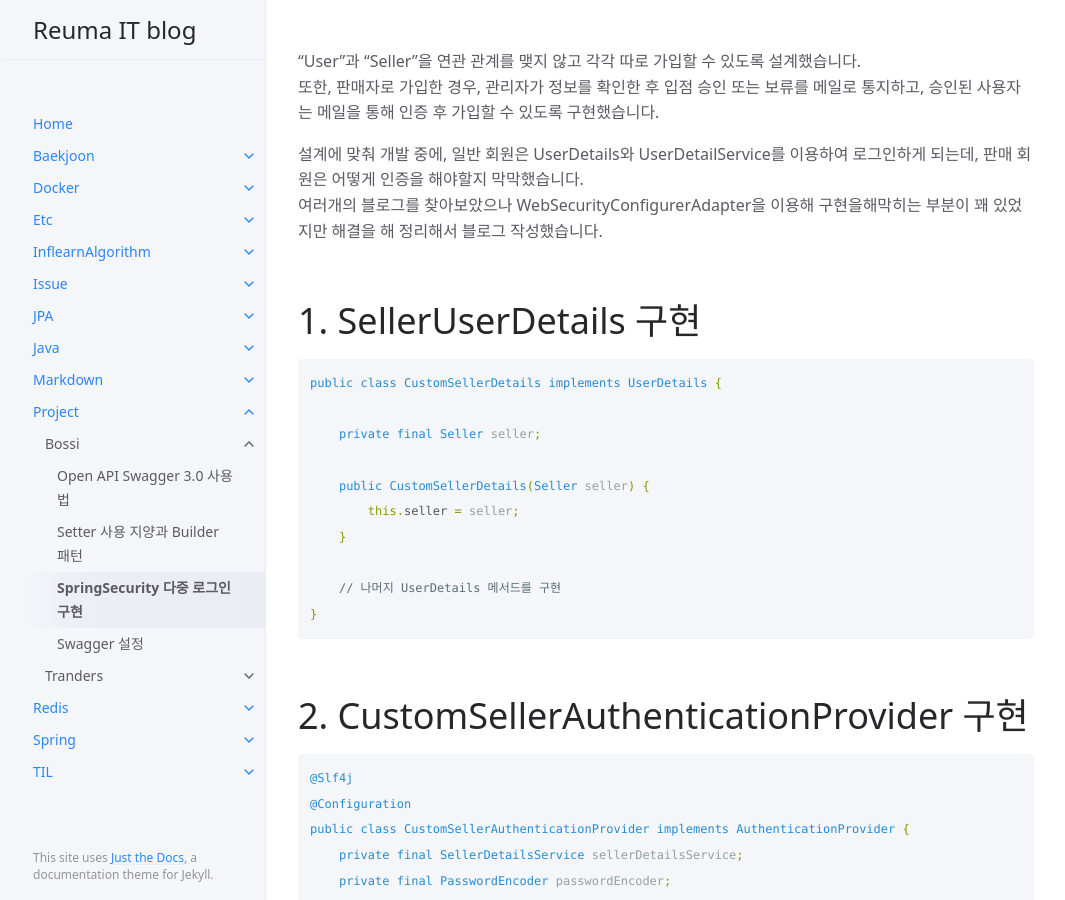
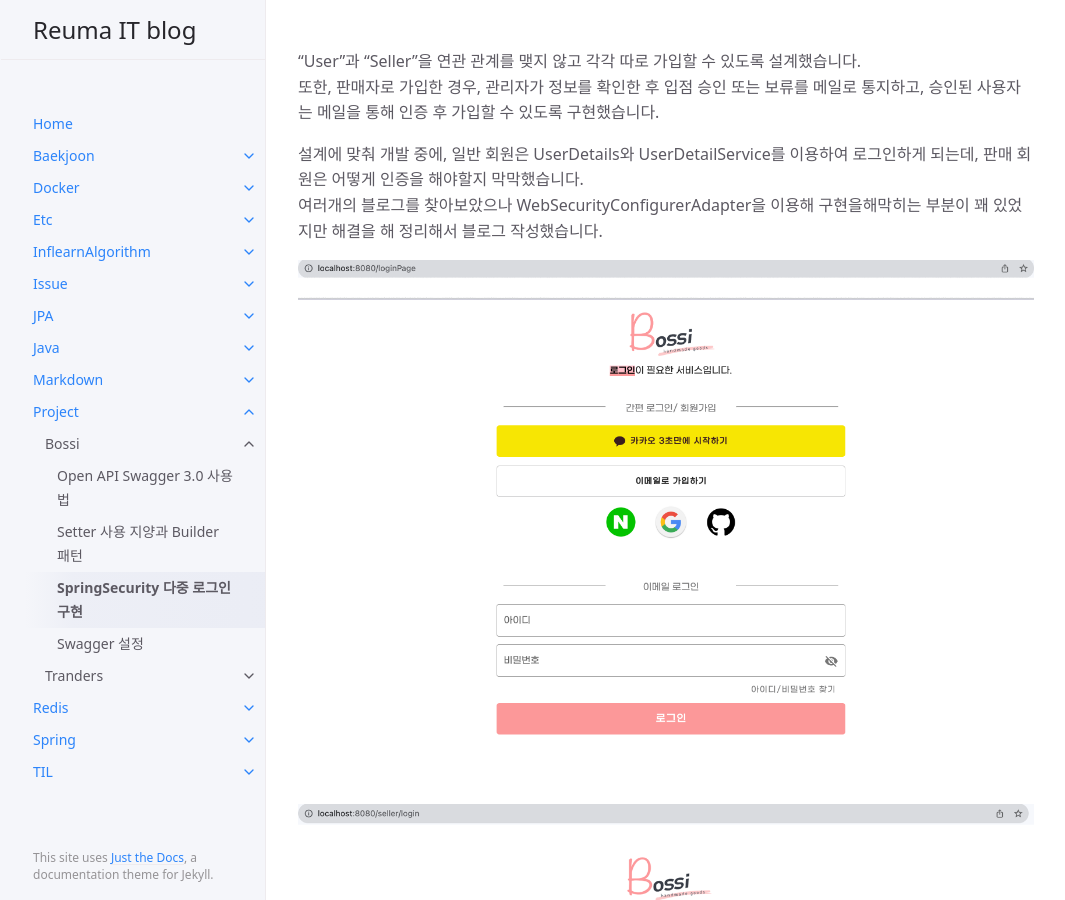
Before and after one commit to AReuma/AReuma.github.io, a Jekyll site: the page built from docs/Project/Bossi/bossi_spring_order.md, in a window 1280 px wide and 900 px high, scrolled down 741 px. Shown: the whole window, without its empty margins (106-1171 px from the left). Built offline with Jekyll 4.4.1, drawn with Linux system fonts in a browser that asks for light colours.

Commit message:
SpringSecurity 다중 로그인 구현

```diff
--- a/docs/Project/Bossi/bossi_spring_order.md
+++ b/docs/Project/Bossi/bossi_spring_order.md
@@ -21,7 +21,10 @@ grand_parent: Project
 설계에 맞춰 개발 중에, 일반 회원은 UserDetails와 UserDetailService를 이용하여 로그인하게 되는데, 판매 회원은 어떻게 인증을 해야할지 막막했습니다.
 여러개의 블로그를 찾아보았으나 WebSecurityConfigurerAdapter을 이용해 구현을해막히는 부분이 꽤 있었지만 해결을 해 정리해서 블로그 작성했습니다.
 
-
+![loginPage.png](/assets/images/Project/Bossi/bossi_spring_order/loginPage.png)
+&nbsp;
+&nbsp;
+![sellerLogin.png](/assets/images/Project/Bossi/bossi_spring_order/sellerLogin.png)
 
 
 # 1. SellerUserDetails 구현
```
Also changed, not shown: assets/images/Project/Bossi/bossi_spring_order/loginPage.png (added), assets/images/Project/Bossi/bossi_spring_order/sellerLogin.png (added).
